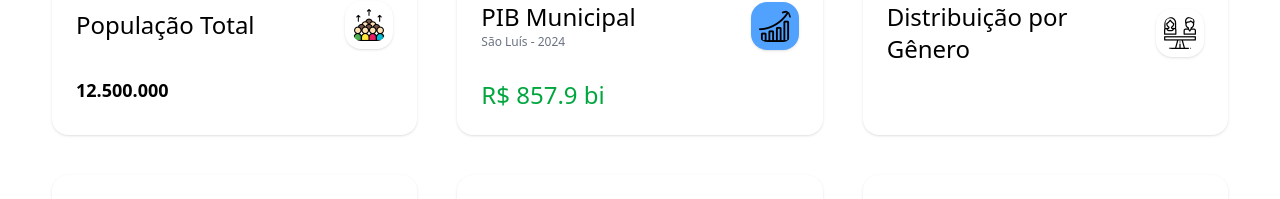
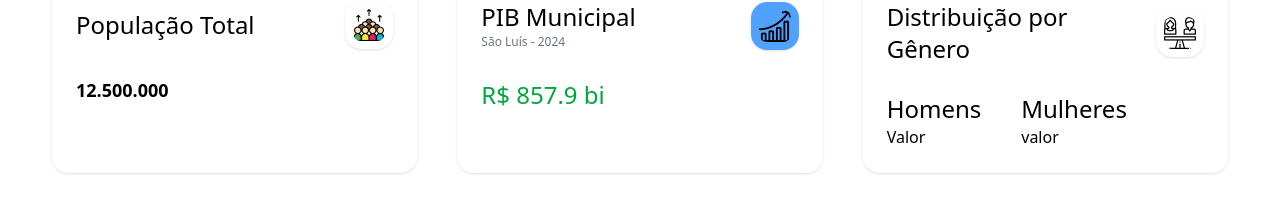
Before and after one commit to GRUPO-NARA/mapa-social-do-maranhao, a Next.js app in the folder frontend/: page / in a window 1280 px wide. Shown: the part 276-475 px from the top of the page. Built offline with nearby package versions, Linux system fonts and the light colour scheme; no server answers.

Commit message:
update: adição de sessão para visualização da quantidade de homens e mulheres por município

```diff
--- a/frontend/components/Indicadores.tsx
+++ b/frontend/components/Indicadores.tsx
@@ -31,6 +31,16 @@ export default function Indicadores() {
                             <h1 className="text-2xl">Distribuição por Gênero</h1>
                         </div>
                         <img className="bg-white h-12 rounded-2xl p-2 shadow-sm" src="igualdade.png" alt="" />
+                    </div>
+                    <div className="flex gap-10">
+                        <div>
+                            <h1 className="text-2xl">Homens</h1>
+                            <p>Valor</p>
+                        </div>
+                        <div>
+                            <h1 className="text-2xl">Mulheres</h1>
+                            <p>valor</p>
+                        </div>
                     </div>
                 </div>
                 <div className="flex flex-col p-6 gap-7 bg-white rounded-2xl shadow-sm">
```
